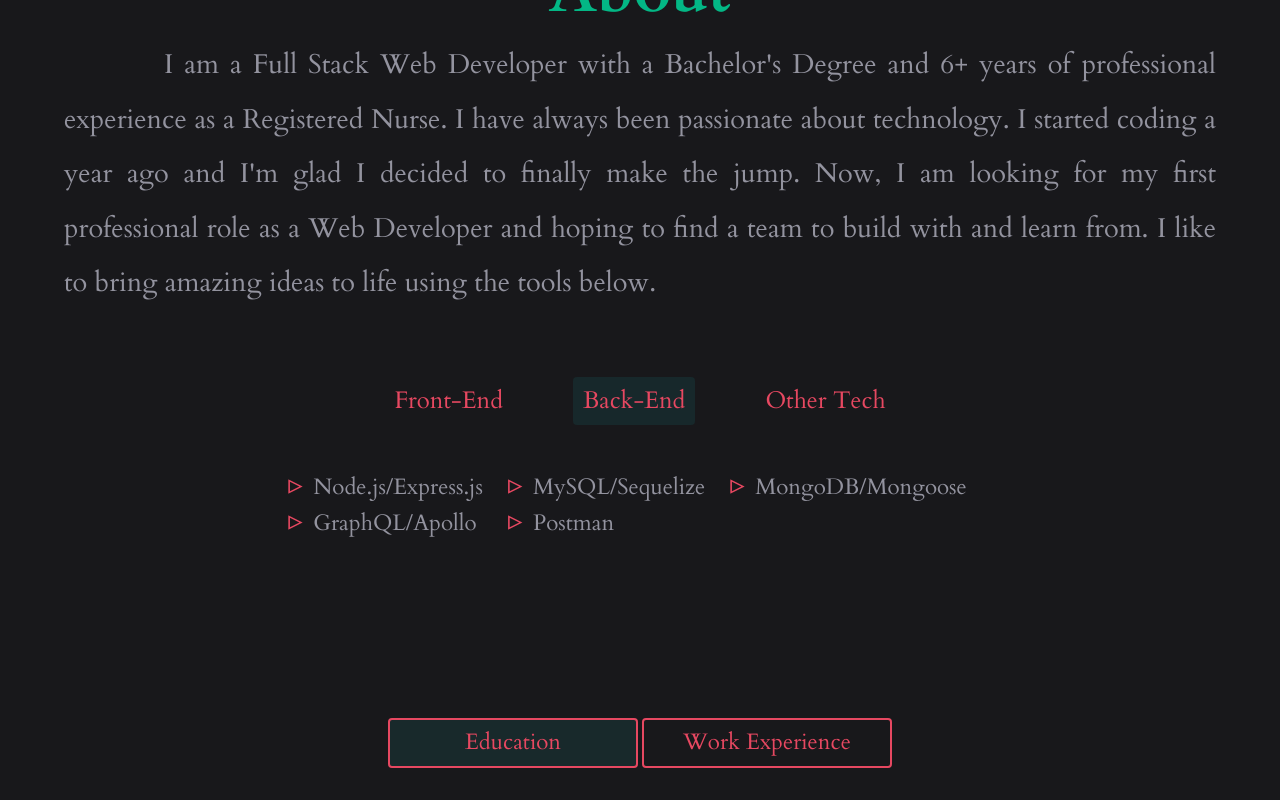
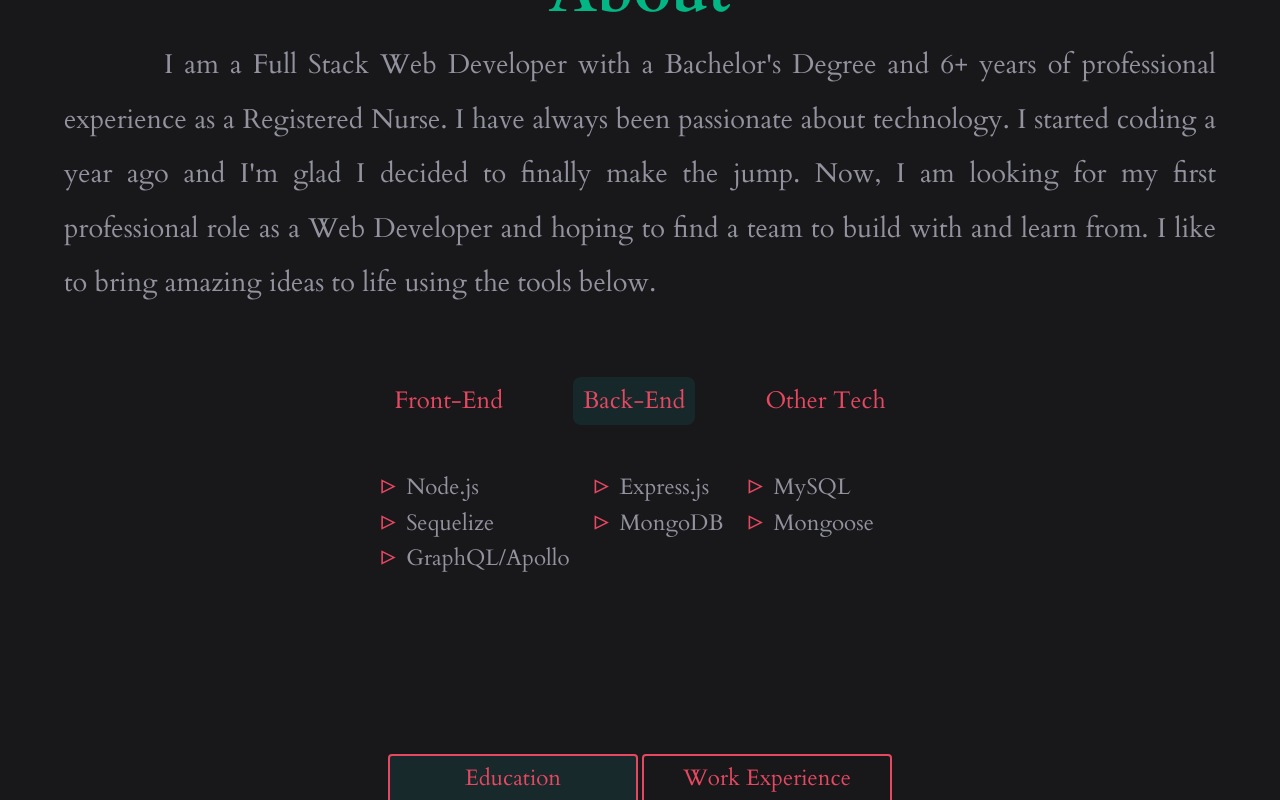
Before and after one commit to natnaelh14/portfolio-website, a React (Create React App) app: page / in a window 1280 px wide. Both pictures are taken after a click on the button "Back-End". Shown: the part 974-1774 px from the top of the page. Built offline with nearby package versions, Linux system fonts and the light colour scheme.

Commit message:
updated about section

```diff
--- a/src/components/about/about.css
+++ b/src/components/about/about.css
@@ -83,6 +83,7 @@
   outline: none;
   border-radius: 4px;
   margin: 30px;
+  border-radius: 8px;
 }
 .about__button--active {
   background: rgba(24, 186, 189, 0.1);
--- a/src/components/about/about.jsx
+++ b/src/components/about/about.jsx
@@ -62,8 +62,10 @@ const About = () => {
                 <li className='about-subSectionitem'>Bootstrap</li>
                 <li className='about-subSectionitem'>Handlebars.js</li>
                 <li className='about-subSectionitem'>Styled Components</li>
-                <li className='about-subSectionitem'>JavaScript/jQuery</li>
-                <li className='about-subSectionitem'>React/Redux</li>
+                <li className='about-subSectionitem'>JavaScript</li>
+                <li className='about-subSectionitem'>jQuery</li>
+                <li className='about-subSectionitem'>React</li>
+                <li className='about-subSectionitem'>Redux</li>
                 <li className='about-subSectionitem'>TypeScript</li>
                 <li className='about-subSectionitem'>PWA</li>
                 <li className='about-subSectionitem'>Styled Components</li>
@@ -73,18 +75,20 @@ const About = () => {
           {show.type === 'back-end' && (
             <div className='about-subSection'>
               <ul>
-                <li className='about-subSectionitem'>Node.js/Express.js</li>
-                <li className='about-subSectionitem'>MySQL/Sequelize</li>
-                <li className='about-subSectionitem'>MongoDB/Mongoose</li>
+                <li className='about-subSectionitem'>Node.js</li>
+                <li className='about-subSectionitem'>Express.js</li>
+                <li className='about-subSectionitem'>MySQL</li>
+                <li className='about-subSectionitem'>Sequelize</li>
+                <li className='about-subSectionitem'>MongoDB</li>
+                <li className='about-subSectionitem'>Mongoose</li>
                 <li className='about-subSectionitem'>GraphQL/Apollo</li>
-                <li className='about-subSectionitem'>Postman</li>
               </ul>
             </div>
           )}
           {show.type === 'other-tech' && (
             <div className='about-subSection'>
               <ul>
-                <li className='about-subSectionitem'>Heroku/Git/Terminal</li>
+                <li className='about-subSectionitem'>Git/Terminal</li>
                 <li className='about-subSectionitem'>Agile development</li>
                 <li className='about-subSectionitem'>Data Structures</li>
                 <li className='about-subSectionitem'>Algorithms</li>
@@ -92,35 +96,12 @@ const About = () => {
                 <li className='about-subSectionitem'>GitHub Actions</li>
                 <li className='about-subSectionitem'>Mocha</li>
                 <li className='about-subSectionitem'>Jest</li>
+                <li className='about-subSectionitem'>Heroku</li>
+                <li className='about-subSectionitem'>Postman</li>
               </ul>
             </div>
           )}
         </div>
-        {/* <div className='about-subSection'>
-          <ul>
-            <li className='about-subSectionitem'>HTML5</li>
-            <li className='about-subSectionitem'>CSS3</li>
-            <li className='about-subSectionitem'>Bootstrap</li>
-            <li className='about-subSectionitem'>Bulma</li>
-            <li className='about-subSectionitem'>Handlebars.js</li>
-            <li className='about-subSectionitem'>Styled Components</li>
-            <li className='about-subSectionitem'>JavaScript/jQuery</li>
-            <li className='about-subSectionitem'>React/Redux</li>
-            <li className='about-subSectionitem'>TypeScript</li>
-            <li className='about-subSectionitem'>Node.js/Express.js</li>
-            <li className='about-subSectionitem'>MySQL/Sequelize</li>
-            <li className='about-subSectionitem'>MongoDB/Mongoose</li>
-            <li className='about-subSectionitem'>GraphQL/Apollo</li>
-            <li className='about-subSectionitem'>Heroku/Git/Terminal</li>
-            <li className='about-subSectionitem'>PWA</li>
-            <li className='about-subSectionitem'>Data Structures</li>
-            <li className='about-subSectionitem'>Algorithms</li>
-            <li className='about-subSectionitem'>Agile development</li>
-            <li className='about-subSectionitem'>Jest</li>
-            <li className='about-subSectionitem'>GitHub Actions/Mocha</li>
-            <li className='about-subSectionitem'>CICD</li>
-          </ul>
-        </div> */}
       </Fade>
     </div>
   );
--- a/src/components/projects/content.js
+++ b/src/components/projects/content.js
@@ -1,11 +1,11 @@
 const projectContent = {
   eCommerce: [
     'Built with React, React router, React-Bootstrap, Redux, Node, Express, JWT authentication & MongoDB',
-    'User Accounts and Profiles',
+    'User Accounts and Profile',
     'Full-featured shopping cart with PayPal & credit/debit payments',
     'Product rating & review system',
     'Admin area to manage customers, products & orders',
-    'Product search, carousel, & pagination',
+    'Product search, Carousel, & Pagination',
   ],
   emptyPantry: [
     'Built with HTML, CSS, Bulma, Bootstrap, jQuery & JavaScript',
@@ -36,7 +36,8 @@ const projectContent = {
     'User Accounts and Profiles',
     'Open checking, savings, and credit card account',
     'Simulate bank deposits and credit card charges',
-    'Transfer money between bank accounts',
+    'Transfer money between accounts',
+    'Make a wire transfer to another user\'s account',
     'Make payment on a credit card balance',
     'Tooltips and educational modals with descriptive information about finance',
   ],
```
